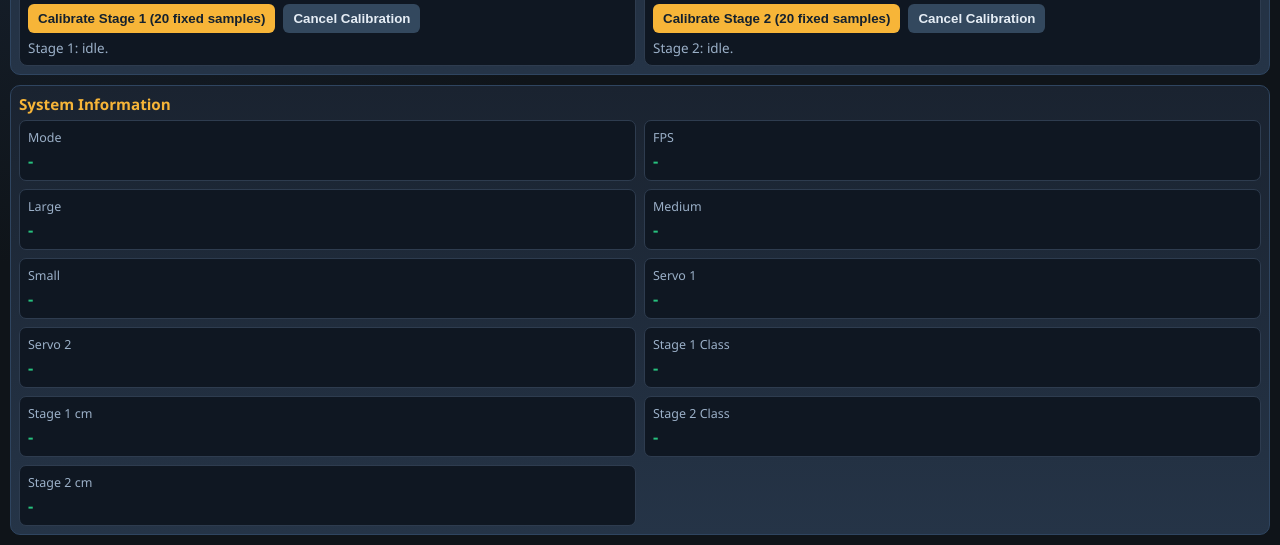
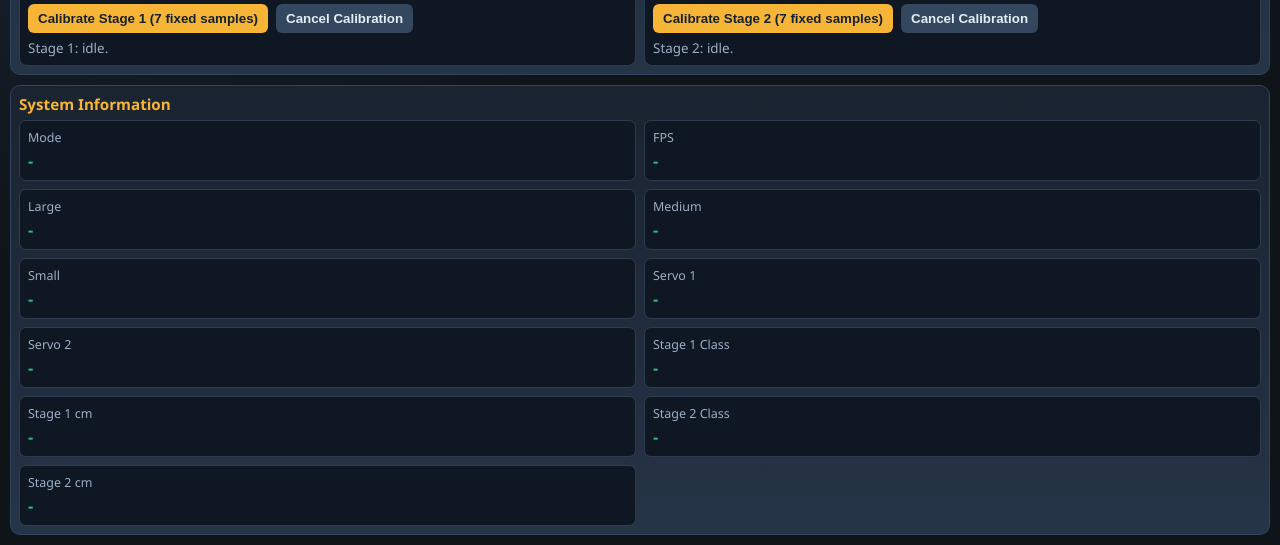
Before and after one commit to sh3ki/onion-sorting, a Flask app: page / in a window 1280 px wide. Shown: the part 594-1139 px from the top of the page. Run offline with Flask 3, Linux system fonts and the light colour scheme; data that the repository does not hold is empty; parts of the project's set-up code (start-up, migrations or seed data) failed here and were passed over.

Commit message:
Update templates/index.html

```diff
--- a/templates/index.html
+++ b/templates/index.html
@@ -23,20 +23,20 @@
 
       <div class="stream-grid">
         <div class="stream-card">
-          <h3>Stage 1 Camera (USB)</h3>
+          <h3>Stage 1 Camera (USB Webcam A)</h3>
           <img id="liveStage1" src="/video_feed_stage1" alt="Stage 1 onion sorting stream" />
           <div class="cal-row">
-            <button id="calibrateBtn1" type="button">Calibrate Stage 1 (20 fixed samples)</button>
+            <button id="calibrateBtn1" type="button">Calibrate Stage 1 (7 fixed samples)</button>
             <button id="cancelCalibrateBtn1" class="cancel-btn" type="button">Cancel Calibration</button>
           </div>
           <div id="calStatus1" class="hint">Stage 1: idle.</div>
         </div>
 
         <div class="stream-card">
-          <h3>Stage 2 Camera (CSI)</h3>
+          <h3>Stage 2 Camera (USB Back Camera)</h3>
           <img id="liveStage2" src="/video_feed_stage2" alt="Stage 2 onion sorting stream" />
           <div class="cal-row">
-            <button id="calibrateBtn2" type="button">Calibrate Stage 2 (20 fixed samples)</button>
+            <button id="calibrateBtn2" type="button">Calibrate Stage 2 (7 fixed samples)</button>
             <button id="cancelCalibrateBtn2" class="cancel-btn" type="button">Cancel Calibration</button>
           </div>
           <div id="calStatus2" class="hint">Stage 2: idle.</div>
```
